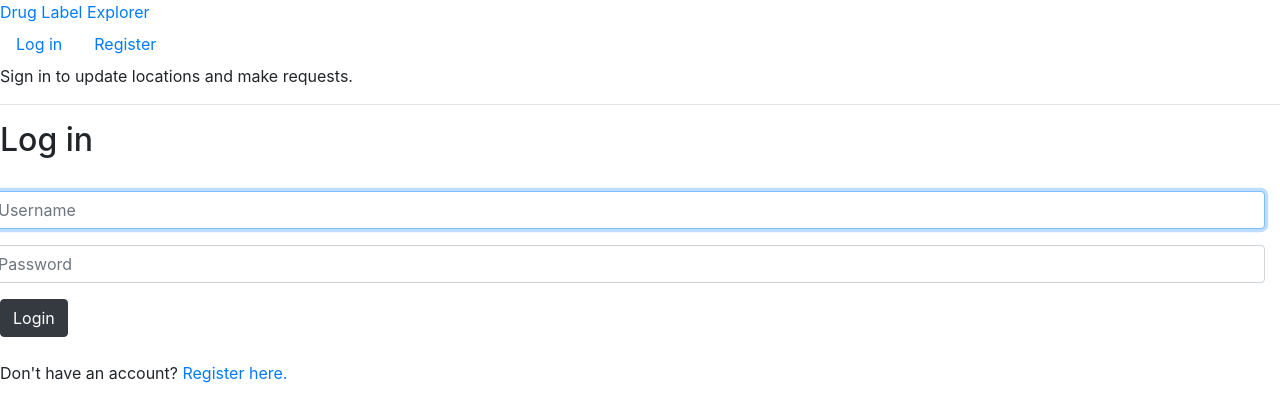
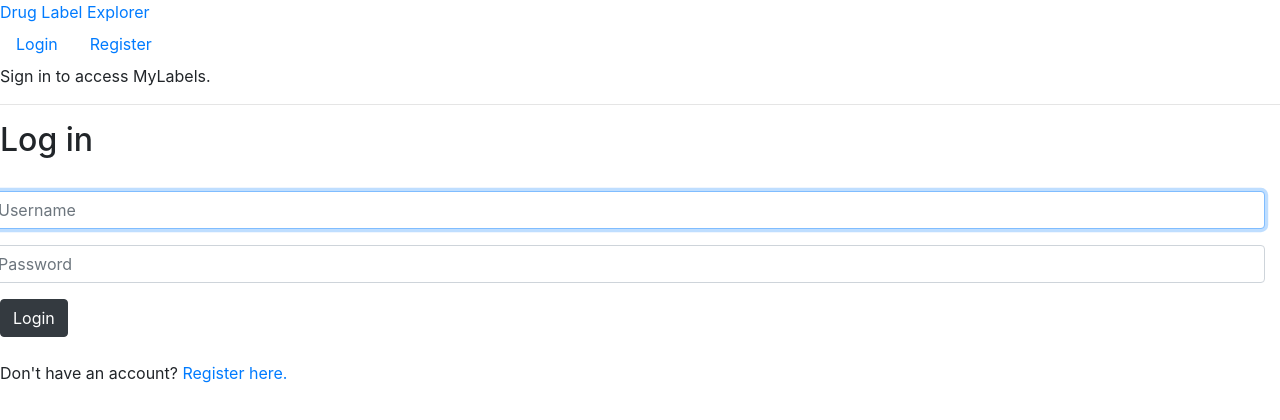
Before and after one commit to globalrx/globalrx, a Django app: page /users/login/ in a window 1280 px wide. Shown: the top 420 px of the page. Run offline with Django 4.2, Linux system fonts and the light colour scheme; parts of the project's set-up code (start-up, migrations or seed data) failed here and were passed over; some libraries are stand-ins or nearby versions.

Commit message:
bug fixes for users views

```diff
--- a/dle/dle/settings.py
+++ b/dle/dle/settings.py
@@ -38,7 +38,7 @@ SECRET_KEY = "django-insecure-_6bj_d%p=_-uxqkg7dzg=8e7@35g2b8q08gtjq=$%spegl*v-_
 # SECURITY WARNING: don't run with debug turned on in production!
 DEBUG = True
 
-LOGIN_URL = "users/login/"
+LOGIN_URL = "/users/login/"
 
 # Application definition
 
--- a/dle/users/templates/users/layout.html
+++ b/dle/users/templates/users/layout.html
@@ -1,44 +1,32 @@
-{% load static %}
-
 <!DOCTYPE html>
 <html lang="en">
+{% load static %}
     <head>
-        <title>{% block title %}DrugLabelExlorer{% endblock %}</title>
+        <title>{% block title %}DrugLabelExplorer{% endblock %}</title>
         <link rel="stylesheet" href="https://stackpath.bootstrapcdn.com/bootstrap/4.4.1/css/bootstrap.min.css"
               integrity="sha384-Vkoo8x4CGsO3+Hhxv8T/Q5PaXtkKtu6ug5TOeNV6gBiFeWPGFN9MuhOf23Q9Ifjh" crossorigin="anonymous">
-        <link href="{% static 'druglabelexplorer/styles.css' %}" rel="stylesheet">
-        <link rel="icon" href="{% static 'druglabelexplorer/apple-touch-icon.png' %}">
         <link rel="stylesheet" type="text/css" href="https://stackpath.bootstrapcdn.com/font-awesome/4.7.0/css/font-awesome.min.css">
-        <script src="{% static 'druglabelexplorer/main.js' %}"></script>
-        <script src="//ajax.googleapis.com/ajax/libs/jquery/1.10.2/jquery.min.js"></script>
-        <script src="{% static 'druglabelexplorer/nav.js' %}"></script>
-        <link href="{% static 'druglabelexplorer/register.css' %}" rel="stylesheet">
-        <script src="{% static 'druglabelexplorer/register.js' %}"></script>
     </head>
     <body>
 
      <header class="nav-down">
 
             <div class="brand">
-            <a class="brand-logo" href="{% url 'index' %}">Drug Label Explorer</a>
+            <a class="brand-logo" href="{% url 'users:index' %}">Drug Label Explorer</a>
             </div>
 
             <div>
             <ul class="nav">
-            <!--navigation tool for moving to different pages-->
             {% if user.is_authenticated %}
-
-
-
                     <li class="nav-item">
-                        <a class="nav-link" href="{% url 'logout' %}">Log out</a>
+                        <a class="nav-link" href="{% url 'users:logout' %}">Logout</a>
                     </li>
                 {% else %}
                     <li class="nav-item">
-                        <a class="nav-link" href="{% url 'login' %}">Log in</a>
+                        <a class="nav-link" href="{% url 'users:login' %}">Login</a>
                     </li>
                     <li class="nav-item">
-                        <a class="nav-link" href="{% url 'register' %}">Register</a>
+                        <a class="nav-link" href="{% url 'users:register' %}">Register</a>
                     </li>
                 {% endif %}
             </ul>
@@ -48,9 +36,9 @@
 
             <div class="welcome">
                 {% if user.is_authenticated %}
-                    Welcome, <strong>{{ user.username.capitalize }}</strong>!
+                    Hello <strong>{{ user.username }}</strong>
                 {% else %}
-                    Sign in to update locations and make requests.
+                    Sign in to access MyLabels.
                 {% endif %}
             </div>
 
--- a/dle/users/templates/users/login.html
+++ b/dle/users/templates/users/login.html
@@ -2,9 +2,7 @@
 
 {% block body %}
     <div class="login">
-       <h2>Log in</h2>
-       <!--login page, from previous project templates -->
-        <br>
+       <h2>Log in</h2><br>
 
       {% if message %}
         <div>
@@ -12,7 +10,7 @@
         </div>
       {% endif %}
 
-      <form action="{% url 'login' %}" method="post">
+      <form action="{% url 'users:login' %}" method="post">
            {% csrf_token %}
 
             <div class="form-group">
@@ -26,7 +24,7 @@
             <input class="btn btn-dark" type="submit" value="Login">
         </form><br>
 
-        Don't have an account? <a href="{% url 'register' %}">Register here.</a>
+        Don't have an account? <a href="{% url 'users:register' %}">Register here.</a>
     </div>
 
 {% endblock %}
--- a/dle/users/urls.py
+++ b/dle/users/urls.py
@@ -1,11 +1,10 @@
 from django.urls import path
 from . import views
-from dle import settings
-from django.conf.urls.static import static
+
+app_name = "users"
 
 urlpatterns = [
-    # url pattern referencing workflow of overall app
-    # path("", views.index, name="index"), # TODO
+    path("", views.index, name="index"),
     path("login/", views.login_view, name="login"),
     path("logout/", views.logout_view, name="logout"),
     path("register/", views.register, name="register"),
--- a/dle/users/views.py
+++ b/dle/users/views.py
@@ -10,9 +10,9 @@ from .forms import MyLabelForm
 import datetime as dt
 from django.core import management
 
+@login_required
 def index(request):
     return render(request, "users/index.html")
-
 
 def login_view(request):
     if request.method == "POST":
@@ -25,8 +25,7 @@ def login_view(request):
         # Check if authentication successful
         if user is not None:
             login(request, user)
-            #    return HttpResponseRedirect(reverse("index"))
-            return render(request, "users/index.html") # TODO should redirect
+            return redirect(reverse("users:index"))
 
         else:
             return render(
@@ -37,12 +36,10 @@ def login_view(request):
     else:
         return render(request, "users/login.html")
 
-
+@login_required
 def logout_view(request):
-    # returns user to login page
     logout(request)
-    return HttpResponseRedirect(reverse("login"))
-
+    return redirect(reverse("users:login"))
 
 def register(request):
     if request.method == "POST":
@@ -66,14 +63,12 @@ def register(request):
                 request, "users/register.html", {"message": "Username already taken."}
             )
         login(request, user)
-        #    return HttpResponseRedirect(reverse("index"))
-        return render(request, "users/index.html")
+        return redirect(reverse("users:index"))
     else:
         return render(request, "users/register.html")
 
 @login_required
 def my_labels_view(request):
-    print(f"request.user: {request.user}")
     # create a blank form for the user to create a new my_label
     form = MyLabelForm()
     # get a list of the user's MyLabels
```
Also changed, not shown: dle/users/forms.py (+5 -5 lines), dle/users/templates/users/index.html (+1 -30 lines), dle/users/templates/users/register.html (+3 -5 lines).
